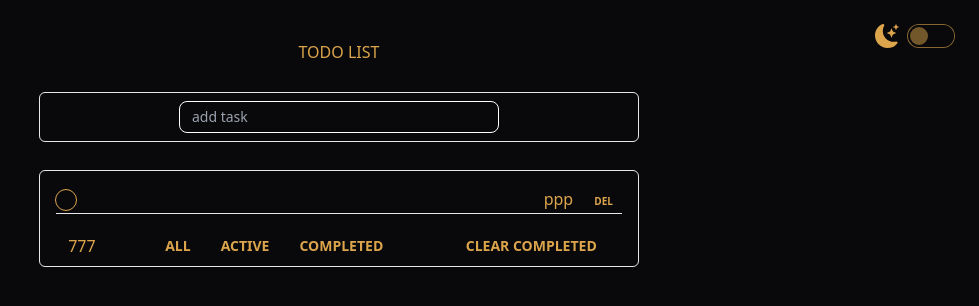
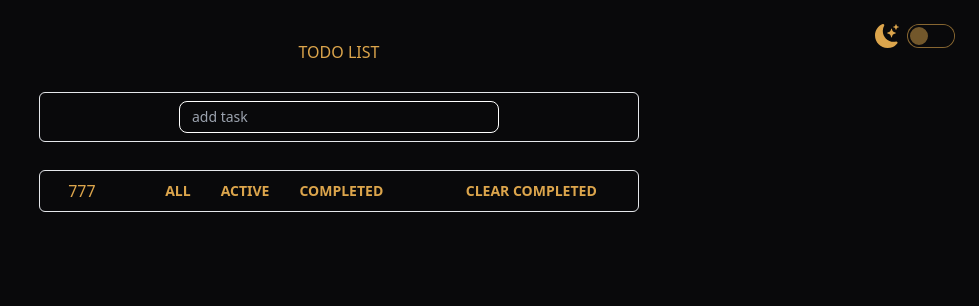
Before and after one commit to AnderyDov/ToDo_Test, a React app: page / in a window 1280 px wide. Shown: the top 306 px of the page, without its empty margins (301-1280 px from the left). Built offline with nearby package versions, Linux system fonts and the light colour scheme.

Commit message:
Add deleded task functional

```diff
--- a/package.json
+++ b/package.json
@@ -48,5 +48,8 @@
       "last 1 firefox version",
       "last 1 safari version"
     ]
+  },
+  "dependencies": {
+    "react-uuid": "^2.0.0"
   }
 }
--- a/src/components/InputTask.js
+++ b/src/components/InputTask.js
@@ -1,13 +1,14 @@
 import React from "react";
 import { useDispatch } from "react-redux";
 import { addTask } from "../store/appSlice";
+import uuid from "react-uuid";
 
 export function InputTask() {
   const dispatch = useDispatch();
 
   function addNewTask(e) {
     if (e.target.value !== "") {
-      dispatch(addTask({ textString: e.target.value }));
+      dispatch(addTask({ textString: e.target.value, idString: uuid() }));
     }
     e.target.value = "";
   }
--- a/src/components/List.js
+++ b/src/components/List.js
@@ -1,24 +1,35 @@
 import React from "react";
-import { useSelector } from "react-redux";
+import { useSelector, useDispatch } from "react-redux";
 import SvgComponent from "../components/SvgComponent";
+import { delTask } from "../store/appSlice";
 
 export function List() {
+  const dispatch = useDispatch();
   const list = useSelector((state) => state.app.list);
-  console.log(list);
 
-  let showList = [...list].map((el, i) => {
+  function deleteItem(e) {
+    dispatch(delTask({ idString: e.target.id }));
+  }
+
+  let showList = [...list].map((el) => {
     return (
       <li
-        className="m-4 indent-4  border-b-[0.5px] flex justify-between items-center"
-        key={i}
+        className="relative m-4 indent-4  border-b-[0.5px] flex items-center"
+        key={el.id}
       >
-        <div className="w-5 h-5 rounded-full outline outline-1 p-1">
+        <div className="w-5 h-5  rounded-full outline outline-1 p-1">
           {el.status === "complited" && <SvgComponent name="moon" />}
         </div>
-        <span>
+        <span className="flex items-center overflow-hidden max-w-[70%]">
           {el.text}{" "}
-          <button className="btn btn-xs btn-ghost ml-2 text-[10px]">del</button>{" "}
         </span>
+        <button
+          className="absolute btn btn-xs btn-ghost text-[10px] flex self-center right-0"
+          id={el.id}
+          onClick={deleteItem}
+        >
+          del
+        </button>
       </li>
     );
   });
--- a/src/store/appSlice.js
+++ b/src/store/appSlice.js
@@ -4,12 +4,7 @@ const appSlice = createSlice({
   name: "app",
   initialState: {
     theme: true, // Тема по умолччанию тёмная
-    list: [
-      {
-        text: "ppp",
-        status: "active"
-      }
-    ]
+    list: []
   },
   reducers: {
     setTheme(state, action) {
@@ -17,13 +12,19 @@ const appSlice = createSlice({
     },
     addTask(state, action) {
       state.list.push({
+        id: action.payload.idString,
         text: action.payload.textString,
         status: "active"
+      });
+    },
+    delTask(state, action) {
+      state.list = state.list.filter((el) => {
+        return el.id !== action.payload.idString;
       });
     }
   }
 });
 
-export const { setTheme, addTask } = appSlice.actions;
+export const { setTheme, addTask, delTask } = appSlice.actions;
 
 export default appSlice.reducer;
```
Also changed, not shown: 1 other file (tests, documents, lock files or other folders).
